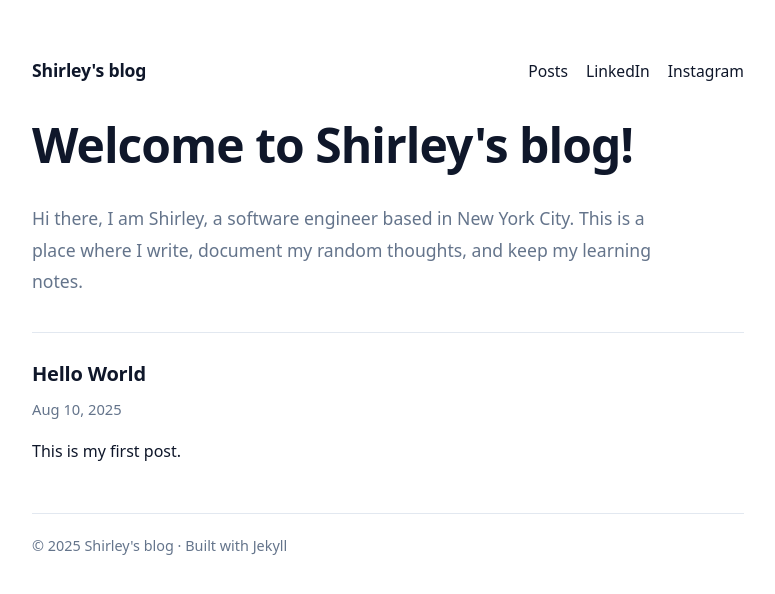
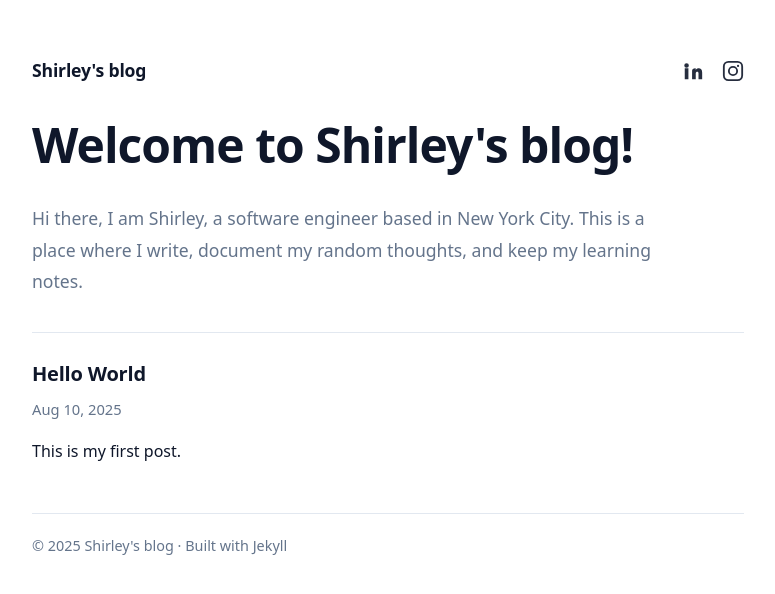
Before and after one commit to Shirleyxxy/shirleyxxy.github.io, a Jekyll site: the page built from index.md, in a window 1280 px wide. Shown: the top 594 px of the page, without its empty margins (252-1027 px from the left). Built offline with Jekyll 4.4.1, drawn with Linux system fonts in a browser that asks for light colours.

Commit message:
use icons

```diff
--- a/_layouts/default.html
+++ b/_layouts/default.html
@@ -20,10 +20,27 @@
         <div class="brand">
             <a href="{{ '/' | relative_url }}">{{ site.brand | default: site.title }}</a>
         </div>
+
         <nav class="main-nav">
-        <a href="{{ '/posts/' | relative_url }}">Posts</a>
-        <a href="https://www.linkedin.com/in/shirleyxxy" target="_blank" rel="me noopener">LinkedIn</a>
-        <a href="https://www.instagram.com/wakeupshirleyy/" target="_blank" rel="me noopener">Instagram</a>
+          <!-- LinkedIn -->
+          <a class="icon" href="https://www.linkedin.com/in/shirleyxxy"
+            target="_blank" rel="me noopener" aria-label="LinkedIn" title="LinkedIn">
+            <svg viewBox="0 0 24 24" width="22" height="22" aria-hidden="true">
+              <path fill="currentColor"
+                d="M4.98 3.5a2.5 2.5 0 1 1 0 5.001 2.5 2.5 0 0 1 0-5.001zM3 9h4v12H3zM14.5 9c-2.21 0-3.5 1.204-3.5 2.86V21h4v-6.5c0-.91.74-1.65 1.65-1.65S18 13.59 18 14.5V21h4v-7.5C22 10.57 20.43 9 18.15 9c-1.29 0-2.37.61-2.95 1.55H15l-.12-1.55H11z"/>
+            </svg>
+          </a>
+
+          <!-- Instagram -->
+          <a class="icon" href="https://www.instagram.com/wakeupshirleyy/"
+            target="_blank" rel="me noopener" aria-label="Instagram" title="Instagram">
+            <svg viewBox="0 0 24 24" width="22" height="22" aria-hidden="true">
+              <path fill="none" stroke="currentColor" stroke-width="2"
+                d="M7 2h10a5 5 0 0 1 5 5v10a5 5 0 0 1-5 5H7a5 5 0 0 1-5-5V7a5 5 0 0 1 5-5z"/>
+              <circle cx="12" cy="12" r="4.5" fill="none" stroke="currentColor" stroke-width="2"/>
+              <circle cx="17.5" cy="6.5" r="1.2" fill="currentColor"/>
+            </svg>
+          </a>
         </nav>
     </div>
 
--- a/assets/css/main.css
+++ b/assets/css/main.css
@@ -34,9 +34,11 @@ header.site { padding: 32px 0 16px; border-bottom: 1px solid var(--border); marg
 }
 
 /* Main nav (right side) */
-.main-nav{ display:flex; gap:18px; }
-.main-nav a{ color:inherit; text-decoration:none; font-size:.98rem; }
-.main-nav a:hover{ text-decoration:underline; text-underline-offset:3px; }
+.main-nav { display:flex; gap:18px; align-items:center; }
+.main-nav a.icon { display:inline-flex; align-items:center; line-height:1; }
+.main-nav a.icon svg { display:block; opacity:.9; }
+.main-nav a.icon:hover svg { opacity:1; }
+.main-nav a.icon:hover { text-decoration:none; } /* no underline on icons */
 
 /* Hero */
 .hero-title{
```
